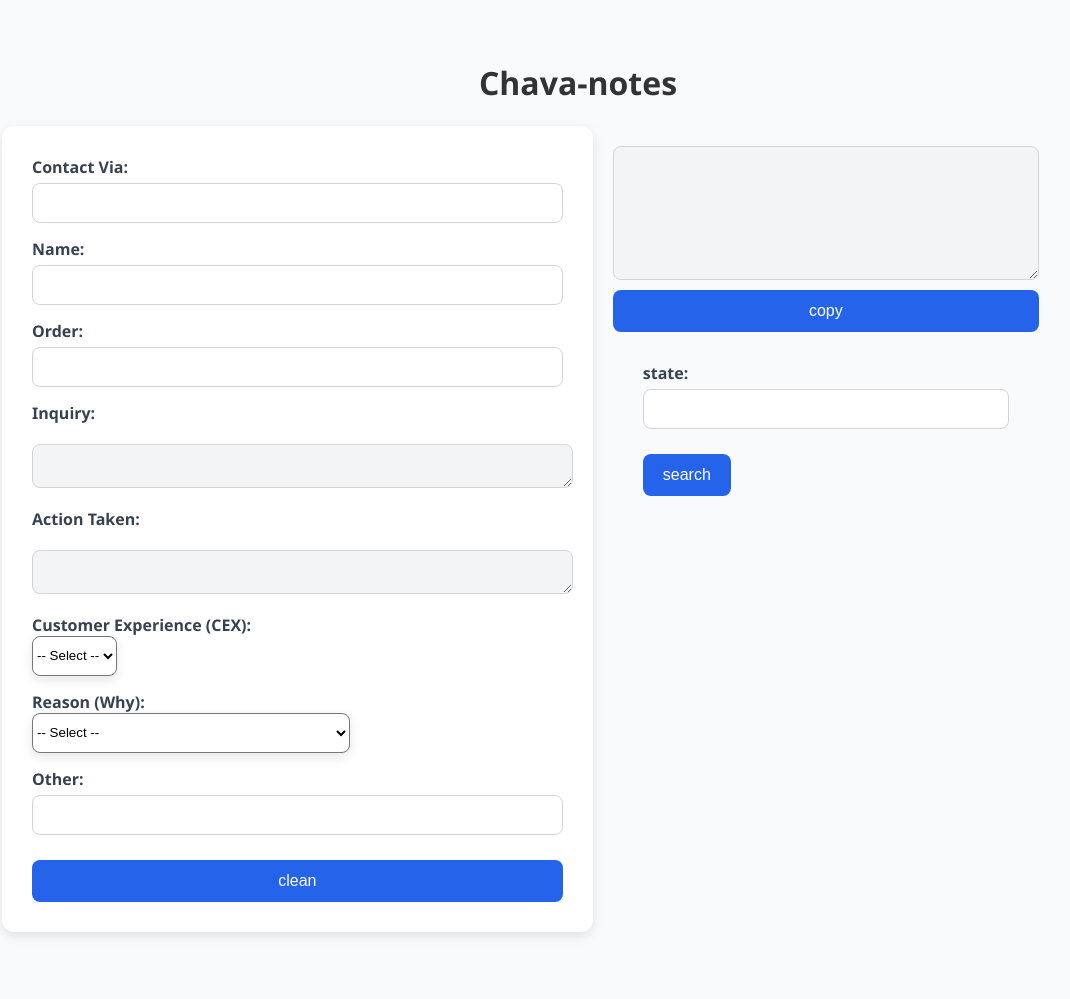
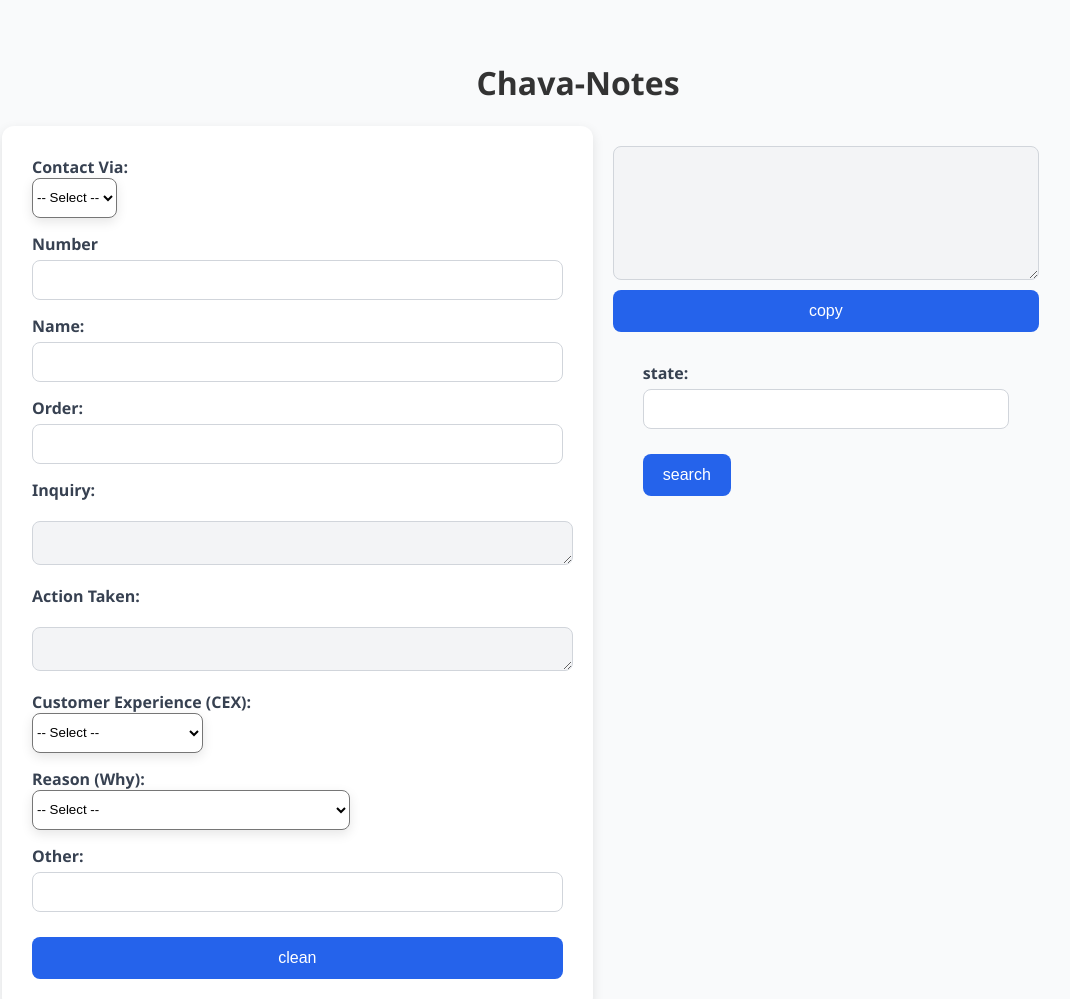
Before and after one commit to aneschar28/notes2, a plain HTML site: page index.html in a window 1280 px wide. Shown: the top 999 px of the page, without its empty margins (62-1132 px from the left). Before the commit the page ends 972 px from the top, so only its background shows below. Drawn offline with Linux system fonts and the light colour scheme.

Commit message:
Update index.html

```diff
--- a/index.html
+++ b/index.html
@@ -9,15 +9,27 @@
 <body>
 
   <div class="titulo">
-    <h1>Chava-notes</h1>
+    <h1>Chava-Notes</h1>
   </div>
 
   <div class="contenedor">
     <form id="logForm">
+
       <label>
         Contact Via:<br />
-        <input type="text" name="contactVia" />
+        <select name="via">
+          <option value="">-- Select --</option>
+          <option value="Phone">Phone</option>
+          <option value="Ticket">Ticket</option>
+        </select>
       </label>
+
+
+      <label>
+        Number<br />
+        <input type="text" name="number" />
+      </label>
+
 
       <label>
         Name:<br />
@@ -46,6 +58,7 @@
           <option value="Positive">Positive</option>
           <option value="Neutral">Neutral</option>
           <option value="Negative">Negative</option>
+          <option value="Not getting any response">Not getting any response</option>
         </select>
       </label>
 
@@ -73,7 +86,7 @@
             <option>Customer frustrated.</option>
             <option>Not satisfied.</option>
             <option>Dissatisfied with the product received.</option>
-            <option></option>
+            <option>N/A</option>
           </optgroup>
         </select>
       </label>
```
